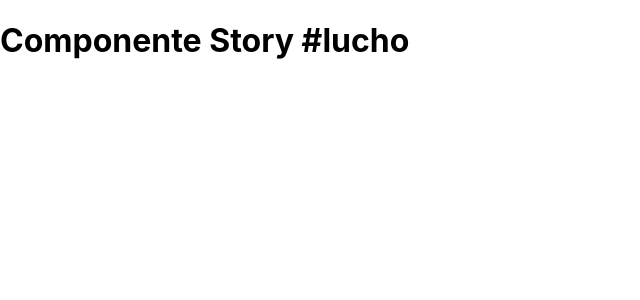
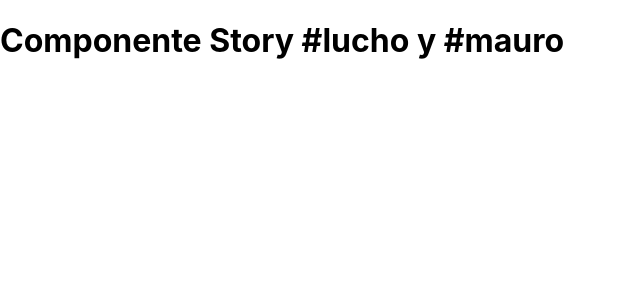
Before and after one commit to gommorin/react-final, a React (Create React App) app: page /story in a window 1280 px wide. Shown: the top 300 px of the page, without its empty margins (0-640 px from the left). Built offline with nearby package versions, Linux system fonts and the light colour scheme.

Commit message:
agregue algo mas después de mauro

```diff
--- a/src/pages/Story/index.js
+++ b/src/pages/Story/index.js
@@ -9,7 +9,7 @@ class Story extends Component {
   render() {
     return (
       <div>
-        <h1>Componente Story #lucho</h1>
+        <h1>Componente Story #lucho y #mauro</h1>
       </div>
     )
   }
```
